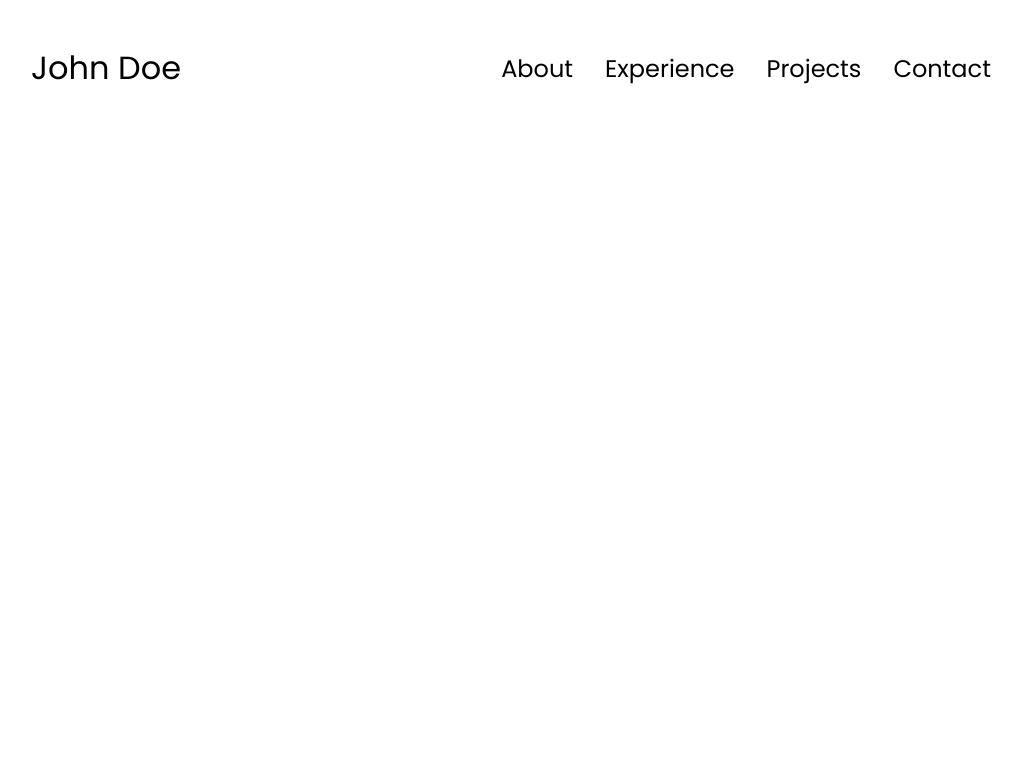
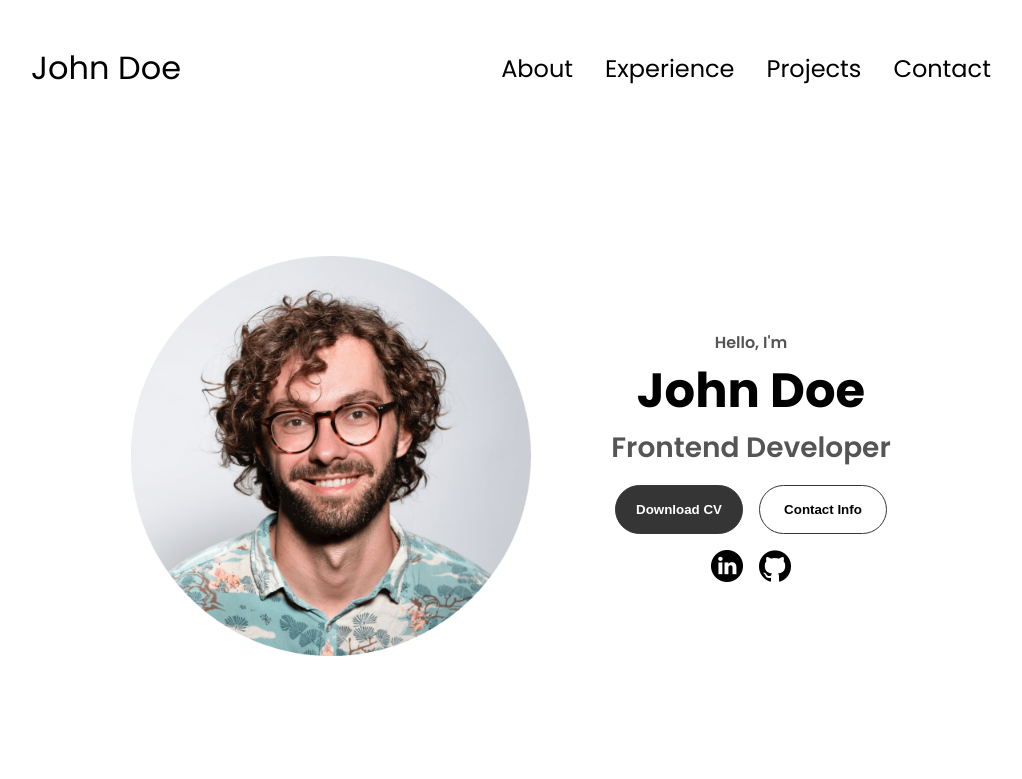
Before and after one commit to abir-SD/my_portfolio, a plain HTML site: page index.html in a window 1280 px wide. Shown: the whole page, without its empty margins (129-1151 px from the left). Drawn offline with Linux system fonts and the light colour scheme.

Commit message:
Profile section is done

```diff
--- a/index.html
+++ b/index.html
@@ -37,6 +37,30 @@
             </div>
         </div>
     </nav>
+    <section id="profile">
+        <div class="section-pic-container">
+            <img src="assets/profile-pic.png" alt="" srcset="John Doe profile picture">
+        </div>
+        <div class="section-text">
+            <p class="section-text-p1">Hello, I'm</p>
+            <h1 class="title">John Doe</h1>
+            <p class="section-text-p2">Frontend Developer</p>
+            <div class="btn-container">
+                <button class="btn btn-color-1" onclick="window.open('assets/resume-example.pdf')">Download CV</button>
+                <button class="btn btn-color-2" onclick="location.href='.#contact'">Contact Info</button>
+            </div>
+            <div class="social-container">
+                <img src="assets/linkedin.png" alt="My linkedin profile" class="icon"
+                    onclick="location.href='https://linkedin.com/'">
+                <img src="assets/github.png" alt="My github profile" class="icon"
+                    onclick="location.href='https://github.com/'">
+            </div>
+        </div>
+    </section>
+
+
+
+
     <script src="script.js"></script>
 </body>
 
--- a/style.css
+++ b/style.css
@@ -144,3 +144,119 @@
 .hamburger-icon span:first-child {
   transform: none;
 }
+
+/*-------------------- Section Style ----------------------*/
+
+section {
+  padding: 4vh;
+  height: 96vh;
+  margin: 0 10rem;
+  box-sizing: border-box;
+  min-height: fit-content;
+}
+
+.section-container {
+  display: flex;
+}
+
+/*----------------- Profile Section Style -------------------*/
+
+#profile {
+  display: flex;
+  justify-content: center;
+  gap: 5rem;
+  height: 80vh;
+}
+
+.section-pic-container {
+  display: flex;
+  height: 400px;
+  width: 400px;
+  margin: auto 0;
+}
+
+.section-text {
+  align-self: center;
+  text-align: center;
+}
+
+.section-text p {
+  font-weight: 600;
+}
+
+.section-text-p1 {
+  text-align: center;
+}
+
+.section-text-p2 {
+  font-size: 1.75rem;
+  margin-bottom: 1rem;
+}
+
+.title {
+  font-size: 3rem;
+  text-align: center;
+}
+
+.social-container {
+  display: flex;
+  justify-content: center;
+  margin-top: 1rem;
+  gap: 1rem;
+}
+
+/* Icons Style */
+
+.icon {
+  cursor: pointer;
+  height: 2rem;
+}
+
+/* Buttons */
+
+.btn-container {
+  display: flex;
+  justify-content: center;
+  gap: 1rem;
+}
+
+.btn {
+  font-weight: 600;
+  transition: all 300ms ease;
+  padding: 1rem;
+  width: 8rem;
+  border-radius: 2rem;
+}
+
+
+.btn-color-1,
+.btn-color-2 {
+  border: rgb(53, 53, 53) 0.1rem solid;
+}
+
+.btn-color-1:hover,
+.btn-color-2:hover {
+  cursor: pointer;
+}
+
+.btn-color-1,
+.btn-color-2:hover {
+  background: rgb(53, 53, 53);
+  color: white;
+}
+
+.btn-color-1:hover {
+  background: rgb(0, 0, 0);
+}
+
+.btn-color-2 {
+  background: none;
+}
+
+.btn-color-2:hover {
+  border: rgb(255, 255, 255) 0.1rem solid;
+}
+
+.btn-container {
+  gap: 1rem;
+}
```
Lines whose indentation alone changed are shown as unchanged.
